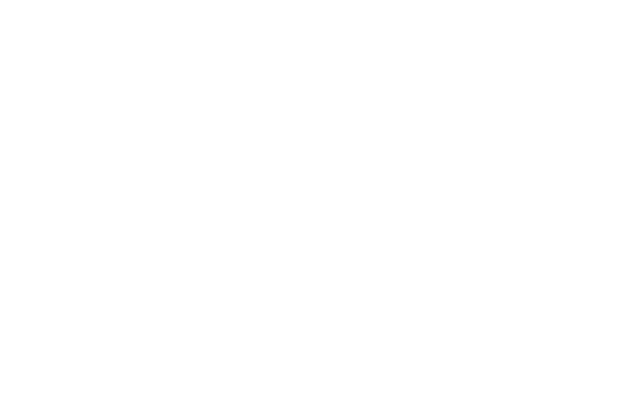
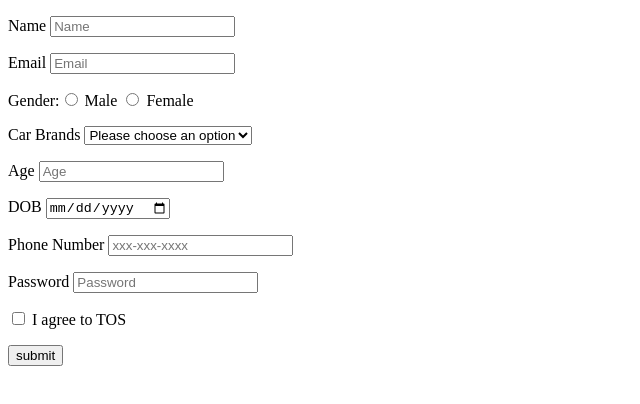
Before and after one commit to acciojob/signup-form-car-anuragmis2022-del, a website: page main.html in a window 1280 px wide. Shown: the whole page, without its empty margins (0-640 px from the left). Drawn offline with Linux system fonts and the light colour scheme.

Commit message:
created a submission

```diff
--- a/main.html
+++ b/main.html
@@ -9,7 +9,63 @@
 <body>
 	<!-- the entire body must be written by student -->
     <script type="text/javascript" src="./script.js">
+
 </script>
+	<form method="post" action="https://httpdump.app/dumps/cc0bea4d-a22a-40d2-bbde-1042b1e5f9d4">
+
+		<p></p><label for="name">Name</label>
+		<input id="name" type="text" required placeholder="Name">
+
+		<p></p><label for ="Email"> Email</label>
+		<input id="Email" type="email" required placeholder="Email">
+
+		<p>Gender:<input id="gender_m" type="radio" name="gender" value="male" required >
+			 <label for ="gender_m, gender_f">Male </label>
+
+
+        <input id="gender_f" type="radio" name="gender" value="female" required>
+		<label for ="gender_f"> Female </label>
+
+		</p>
+
+
+		<p></p>
+
+		<label for ="cars"> Car Brands   </label>
+
+		<select id="cars" name="cars" required >
+			<option value="" disabled selected>Please choose an option</option>
+            <option value="bmw" >BMW</option>
+			<option value="audi" >Audi</option>
+
+
+</select>
+	<p></p><label for ="age">  Age  </label>
+		<input id="age" type="number" required placeholder="Age">
+
+		<p></p>		<label for ="dob">DOB    </label>
+		<input id="dob" type="date" required 	>
+
+			<p></p>	<label for ="tel"> Phone Number </label>
+		<input id="tel" type="tel"  placeholder="xxx-xxx-xxxx">
+
+		<p></p>		<label for ="password">Password</label>
+		<input id="password" type="password" required placeholder="Password">
+
+		<p></p>		<input id="tos" type="checkbox" required>
+		<label for ="tos"> I agree to TOS  </label>
+
+
+
+		<p></p>	<button type="submit">submit</button>
+
+
+
+
+
+
+
+	</form>
 
 </body>
 
```
